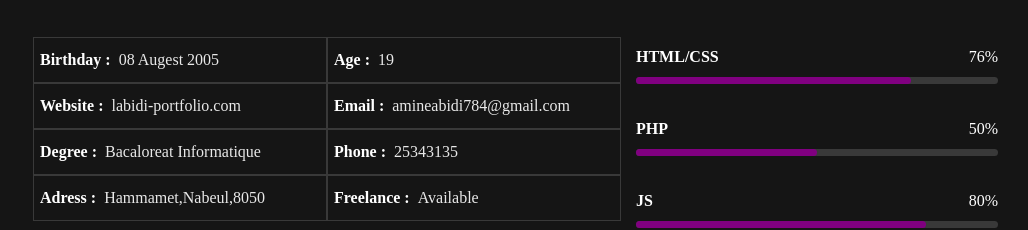
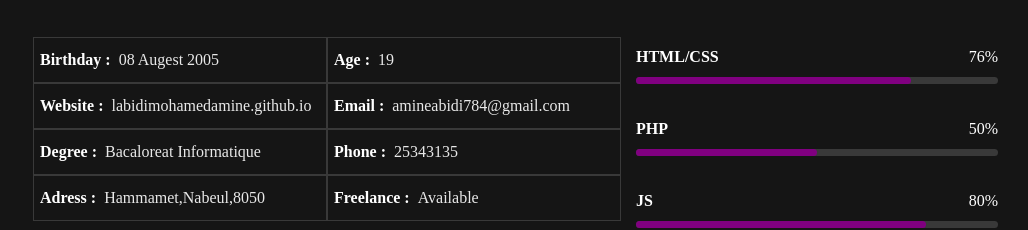
Before and after one commit to LabidiMohamedAmine/MyPortfolioo, a plain HTML site: page index.html in a window 1280 px wide. Shown: the part 1159-1389 px from the top of the page, without its empty margins (252-1280 px from the left). Drawn offline with nearby package versions, Linux system fonts and the light colour scheme; a web font is replaced by a local one.

Commit message:
Update index.html

```diff
--- a/index.html
+++ b/index.html
@@ -114,7 +114,7 @@
                         <p>Age : <span>19</span></p>
                       </div>
                       <div class="info-item">
-                        <p>Website : <span>labidi-portfolio.com</span></p>
+                        <p>Website : <span>labidimohamedamine.github.io</span></p>
                       </div>
                       <div class="info-item">
                         <p>Email : <span>amineabidi784@gmail.com</span></p>
```
